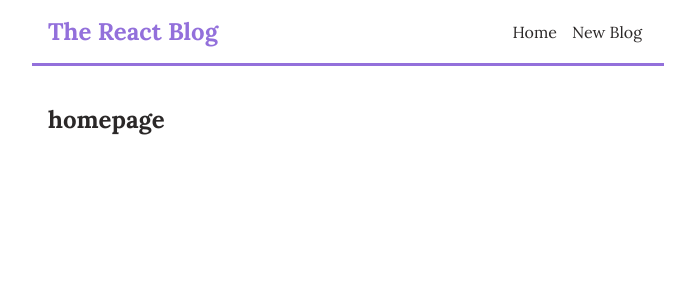
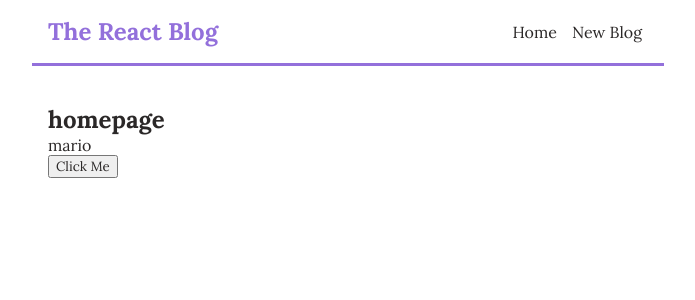
Before and after one commit to Roveri91/simple-blog, a React (Create React App) app: page / in a window 1280 px wide. Shown: the top 300 px of the page, without its empty margins (292-987 px from the left). Built offline with nearby package versions, Linux system fonts and the light colour scheme.

Commit message:
playing with useState

```diff
--- a/src/components/Home.js
+++ b/src/components/Home.js
@@ -1,7 +1,19 @@
+import { useState } from "react";
+
 const Home = () => {
+
+  const [name, setName] = useState("mario");
+
+  const ButtonClick = () => {
+    setName('Luigi')
+  }
+
+
   return (
     <div className="home">
       <h2>homepage</h2>
+      <p>{ name }</p>
+      <button onClick={ButtonClick}>Click Me</button>
     </div>
   );
 }
```
